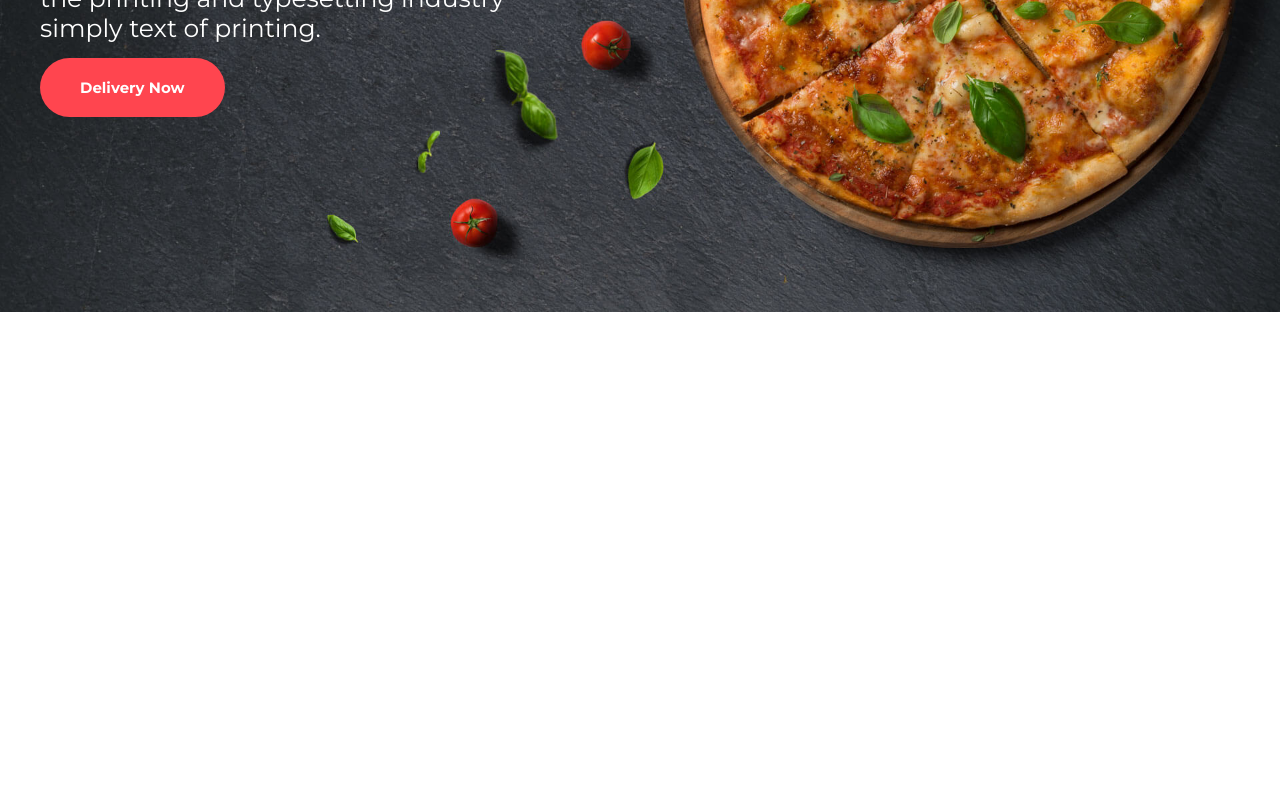
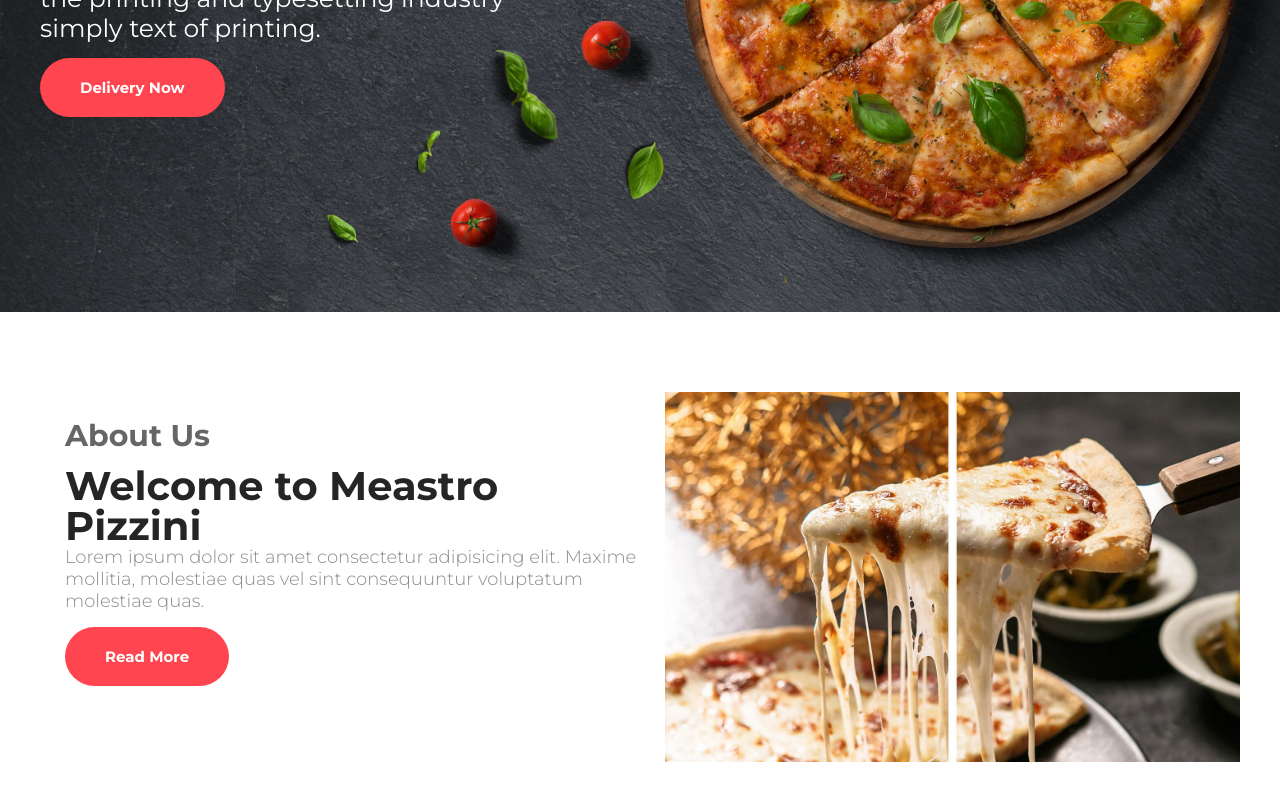
Before and after one commit to abinash0013/rest, a React (Create React App) app: page / in a window 1280 px wide. Shown: the part 488-1288 px from the top of the page. Before the commit the page ends 800 px from the top, so only its background shows below. Built offline with nearby package versions, Linux system fonts and the light colour scheme.

Commit message:
complete about section

```diff
--- a/src/App.css
+++ b/src/App.css
@@ -8,7 +8,7 @@
 body {
     font-family: "montserrat", sans-serif;
 }
-
+/* :::::::::::::::::::::::::::::::::::::::::::::::::: header style start*/
 .navbar {
     position: absolute;
     top: 0;
@@ -51,13 +51,13 @@ body {
 .banner__content {
     display: flex;
     align-items: center;
+    color: #fff;
     height: 100vh;
 }
 .container {
     width: 1200px;
     max-width: 1200px;
     margin: 0 auto;
-    color: #fff;
 }
 .banner__text {
     width: 500px;
@@ -92,3 +92,47 @@ body {
 .banner__btn {
     margin: 35px 0;
 }
+/* :::::::::::::::::::::::::::::::::::::::::::::::::: header style finished*/
+/* :::::::::::::::::::::::::::::::::::::::::::::::::: About style start*/
+.about {
+    padding: 80px 0;
+}
+.row {
+    width: 100%;
+    display: flex;
+}
+.col-6 {
+    width: 50%;
+}
+.p-25 {
+    padding: 25px;
+}
+.about h3 {
+    color: rgb(37, 37, 37, 0.7);
+    font-size: 30px;
+    margin-bottom: 12px;
+    font-weight: 700;
+}
+.about h1 {
+    font-size: 40px;
+    color: #252525;
+    font-weight: 700;
+    line-height: 40px;
+    margin-bottom: 15x;
+}
+.about p {
+    font-size: 18px;
+    color: #8b8b8b;
+    font-weight: 300;
+}
+.about__btn {
+    margin-top: 35px;
+}
+.about__img {
+    width: 100%;
+    overflow: hidden;
+}
+.about__img img {
+    width: 100%;
+}
+/* :::::::::::::::::::::::::::::::::::::::::::::::::: About style finished*/
--- a/src/App.js
+++ b/src/App.js
@@ -1,11 +1,13 @@
 import React from "react";
 import "./App.css";
 import Header from "./Components/Header";
+import About from "./Components/About";
 
 function App() {
     return (
         <div className="App">
             <Header />
+            <About />
         </div>
     );
 }
--- /dev/null
+++ b/src/Components/About.js
@@ -0,0 +1,33 @@
+import React from "react";
+
+const About = () => {
+    return (
+        <div className="about">
+            <div className="container">
+                <div className="row">
+                    <div className="col-6 p-25">
+                        <h3>About Us</h3>
+                        <h1>Welcome to Meastro Pizzini</h1>
+                        <p>
+                            Lorem ipsum dolor sit amet consectetur adipisicing
+                            elit. Maxime mollitia, molestiae quas vel sint
+                            consequuntur voluptatum molestiae quas.
+                        </p>
+                        <div className="about__btn">
+                            <a href="#" className="btn btn-smart">
+                                Read More
+                            </a>
+                        </div>
+                    </div>
+                    <div className="col-6">
+                        <div className="about__img">
+                            <img src="/img/pizza.jpg" />
+                        </div>
+                    </div>
+                </div>
+            </div>
+        </div>
+    );
+};
+
+export default About;
--- a/src/Components/Navbar.js
+++ b/src/Components/Navbar.js
@@ -10,19 +10,19 @@ const Navbar = () => {
                 </div>
                 <ul className="navbar__ul">
                     <li>
-                        <a href="">Home</a>
+                        <a href="#">Home</a>
                     </li>
                     <li>
-                        <a href="">Menu</a>
+                        <a href="#">Menu</a>
                     </li>
                     <li>
-                        <a href="">Shop</a>
+                        <a href="#">Shop</a>
                     </li>
                     <li>
-                        <a href="">News</a>
+                        <a href="#">News</a>
                     </li>
                     <li>
-                        <a href="">Contact </a>
+                        <a href="#">Contact </a>
                     </li>
                 </ul>
             </div>
```
